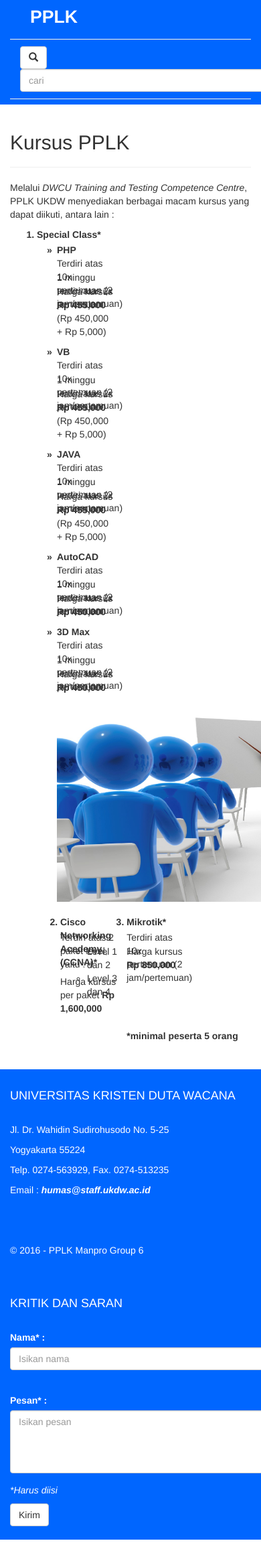
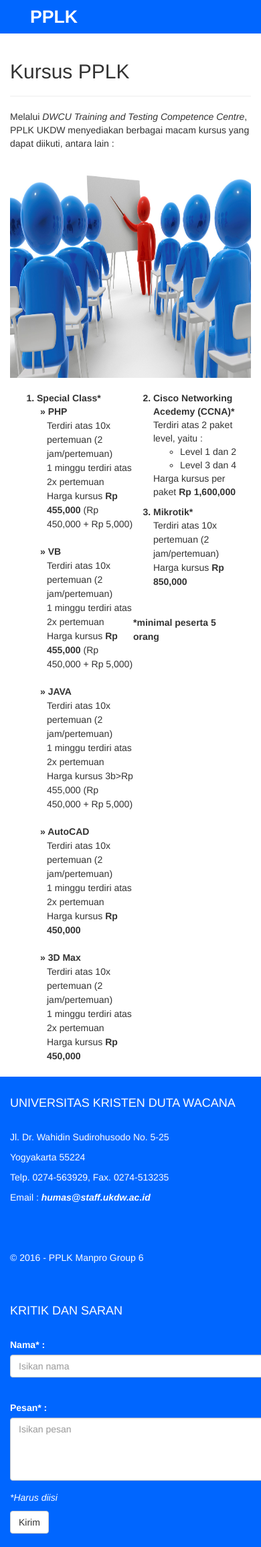
Before and after one commit to Manpro6/Manpro6.github.io, a CodeIgniter app: page /index.php/kursus in a window 390 px wide; the page is wider, and only the part inside the window is pictured. Shown: that part at 67% size. Run offline with CodeIgniter, Linux system fonts and the light colour scheme.

Commit message:
validasi gambar dan penjadwalan, hapus textbox cari di header, tambah edit dan hapus penjadwalan, responsive tampilan kursus

```diff
--- a/application/views/kursus/index.php
+++ b/application/views/kursus/index.php
@@ -6,57 +6,46 @@
   		<hr>
   		Melalui <em>DWCU Training and Testing Competence Centre</em>, PPLK UKDW menyediakan berbagai macam kursus yang dapat diikuti, antara lain :
   	</p>
+  	<img class="featurette-image img-responsive center-block" style="width:600px; height:330px;float:right;margin-left:-70px;" src="<?php echo base_url('images/training.jpg')?>">
   	<ol>
-	  	<div style="width:37%;float:left;">
-	  		<b><li style="height:0.6cm">Special Class*</li></b>
-	  		<div style="margin-left:30px;">
-	  			<b style="float:left;width:10px;margin-left:-15px;">&#187;</b>
-	  			<b>PHP</b>
-	  			<p style="height:0.3cm">Terdiri atas 10x pertemuan (2 jam/pertemuan)</p>
-	  			<p style="height:0.3cm">1 minggu terdiri atas 2x pertemuan</p>
-	  			<p>Harga kursus <b>Rp 455,000</b> (Rp 450,000 + Rp 5,000)</p>
-	  			<b style="float:left;width:10px;margin-left:-15px;">&#187;</b>
-	  			<b>VB</b>
-	  			<p style="height:0.3cm">Terdiri atas 10x pertemuan (2 jam/pertemuan)</p>
-	  			<p style="height:0.3cm">1 minggu terdiri atas 2x pertemuan</p>
-	  			<p>Harga kursus <b>Rp 455,000</b> (Rp 450,000 + Rp 5,000)</p>
-	  			<b style="float:left;width:10px;margin-left:-15px;">&#187;</b>
-	  			<b>JAVA</b>
-	  			<p style="height:0.3cm">Terdiri atas 10x pertemuan (2 jam/pertemuan)</p>
-	  			<p style="height:0.3cm">1 minggu terdiri atas 2x pertemuan</p>
-	  			<p>Harga kursus <b>Rp 455,000</b> (Rp 450,000 + Rp 5,000)</p>
-	  			<b style="float:left;width:10px;margin-left:-15px;">&#187;</b>
-	  			<b>AutoCAD</b>
-	  			<p style="height:0.3cm">Terdiri atas 10x pertemuan (2 jam/pertemuan)</p>
-	  			<p style="height:0.3cm">1 minggu terdiri atas 2x pertemuan</p>
-	  			<p>Harga kursus <b>Rp 450,000</b></p>
-	  			<b style="float:left;width:10px;margin-left:-15px;">&#187;</b>
-	  			<b>3D Max</b>
-	  			<p style="height:0.3cm">Terdiri atas 10x pertemuan (2 jam/pertemuan)</p>
-	  			<p style="height:0.3cm">1 minggu terdiri atas 2x pertemuan</p>
-	  			<p>Harga kursus <b>Rp 450,000</b></p>
+	  	<div style="width:45%;float:left;">
+	  		<b><li style="margin-top:20px;">Special Class*</li></b>
+	  		<div style="margin-left:15px;">
+	  			<p class="lead"><b style="margin-left:-10px;">&#187; PHP</b><br>
+	  			Terdiri atas 10x pertemuan (2 jam/pertemuan)<br>
+	  			1 minggu terdiri atas 2x pertemuan<br>
+	  			Harga kursus <b>Rp 455,000</b> (Rp 450,000 + Rp 5,000)</p>
+	  			<p class="lead"><b style="margin-left:-10px;">&#187; VB</b><br>
+	  			Terdiri atas 10x pertemuan (2 jam/pertemuan)<br>
+	  			1 minggu terdiri atas 2x pertemuan<br>
+	  			Harga kursus <b>Rp 455,000</b> (Rp 450,000 + Rp 5,000)</p>
+	  			<p class="lead"><b style="margin-left:-10px;">&#187; JAVA</b><br>
+	  			Terdiri atas 10x pertemuan (2 jam/pertemuan)<br>
+	  			1 minggu terdiri atas 2x pertemuan</br>
+	  			Harga kursus 3b>Rp 455,000</b> (Rp 450,000 + Rp 5,000)</p>
+	  			<p class="lead"><b style="margin-left:-10px;">&#187; AutoCAD</b><br>
+	  			Terdiri atas 10x pertemuan (2 jam/pertemuan)</br>
+	  			1 minggu terdiri atas 2x pertemuan</br>
+	  			Harga kursus <b>Rp 450,000</b></p>
+	  			<p class="lead"><b style="margin-left:-10px;">&#187; 3D Max</b><br>
+	  			Terdiri atas 10x pertemuan (2 jam/pertemuan)</br>
+	  			1 minggu terdiri atas 2x pertemuan</br>
+	  			Harga kursus <b>Rp 450,000</b></p>
 	  		</div>
 	  	</div>
-  	<img style="width:650px; height:300px; margin-left:30px;" src="<?php echo base_url('images/training.jpg')?>">
-<!--   	<div style="width:1px;height:200px; background-color:black;float:left;"></div> -->
-	<br><br>
-  		<div style="float:left;width:31%;margin-left:35px;">
-	  		<b><li style="height:0.6cm">Cisco Networking Acedemy (CCNA)*</li></b>
-	  		<p style="height:0.3cm">Terdiri atas 2 paket level, yaitu :</p>
-	  		<ul style="height:1.2cm">
+  		<div style="width:45%;float:left;margin-left:30px;">
+	  		<b><p class="lead"><li>Cisco Networking Acedemy (CCNA)*</li></b>
+	  		Terdiri atas 2 paket level, yaitu :<br>
+	  		<ul>
   				<li>Level 1 dan 2</li>
   				<li>Level 3 dan 4</li>
   			</ul>
-	  		<p>Harga kursus per paket <b>Rp 1,600,000</b></p>
-	  		<br><br>
-	  	</div>
-	  	<div style="float:left;width:28%;">
-	  		<b><li style="height:0.6cm">Mikrotik*</li></b>
-	  		<p style="height:0.3cm">Terdiri atas 10x pertemuan (2 jam/pertemuan)</p>
-	  		<p>Harga kursus <b>Rp 850,000</b></p>
+	  		Harga kursus per paket <b>Rp 1,600,000</b></p>
+	  		<b><li>Mikrotik*</li></b>
+	  		<p class="lead">Terdiri atas 10x pertemuan (2 jam/pertemuan)</br>
+	  		Harga kursus <b>Rp 850,000</b></p><br>
 	  	</div>
 	</ol>
-	<br><br><br><br><br><br><br><br>
-	<b>*minimal peserta 5 orang</b>
-	<br><br><br>
+	<p class="lead" style="width:45%;float:left;"><b>*minimal peserta 5 orang</b></p>
+	<br>
 </div>
--- a/application/views/template/header.php
+++ b/application/views/template/header.php
@@ -32,6 +32,13 @@
   <script src="<?php echo base_url('js/classie.js')?>"></script>
   <script src="<?php echo base_url('js/jquery.js')?>"></script>
   <script src="<?php echo base_url('js/jqBootstrapValidation.js')?>"></script>
+  <style>
+    hover {
+    background-color:#ff6600;
+    color:black;
+    cursor: pointer;
+  }
+  </style>
 </head>
 <body>
   <div class="container-fluid blue-background">
@@ -40,21 +47,18 @@
         <div class="navbar-header">
           <a class="navbar-brand" href="<?php echo base_url('')?>">PPLK</a>
         </div>
-        <form class="navbar-form navbar-right">
-            <button type="submit" class="btn btn-default"><span class="glyphicon glyphicon-search" aria-hidden="true"></span></button>
-            <div class="form-group">
-              <input type="text" name="cari" placeholder="cari" class="form-control">
-            </div>
             <?php
               $session_id = $this->session->userdata('is_logged_in');
               if($session_id == TRUE) {
            ?>
-            <span class="username"><a class="user">Hai Admin |</a><a href="<?php echo site_url('login/logout') ?>"><i class="fa fa-fw fa-power-off"></i> Logout</a></span>
-             </form>
+
             <div class="collapse navbar-collapse" id="bs-example-navbar-collapse-1">
               <ul class="nav navbar-nav">
                 <li><a href="<?php echo base_url('index.php/gambar')?>">Gambar</a></li>
                 <li><a href="<?php echo base_url('index.php/event')?>">Penjadwalan</a></li>
+              </ul>
+              <ul style="float:right;" class="nav navbar-nav">
+                <li><a href="<?php echo site_url('login/logout') ?>"><i class="fa fa-user"></i> Hi <?php print_r($this->session->userdata['username']); ?> | <i class="fa fa-fw fa-power-off"></i> Logout</a></li>
               </ul>
             </div>
           <?php }
--- a/css/nav.css
+++ b/css/nav.css
@@ -1,3 +1,4 @@
+
 /*Header Nav*/
 .blue-background {
 	background-color: #0066ff;
```
Also changed, not shown: application/controllers/event.php (+18 -0 lines), application/controllers/gambar.php (+17 -8 lines), application/models/event_model.php (+33 -2 lines), application/models/gambar_model.php (+5 -5 lines), application/views/event/index.php (+80 -6 lines), images/1827856b7f90cd8431.jpg (deleted), images/1849856fc9d28b6080.jpg (added), images/2328356b76d8cc41d7.jpg (deleted), images/730456fc9cf69ca20.jpg (renamed from images/1823256c5b68827c3c.jpg), images/885656fc995a33468.jpg (added).
